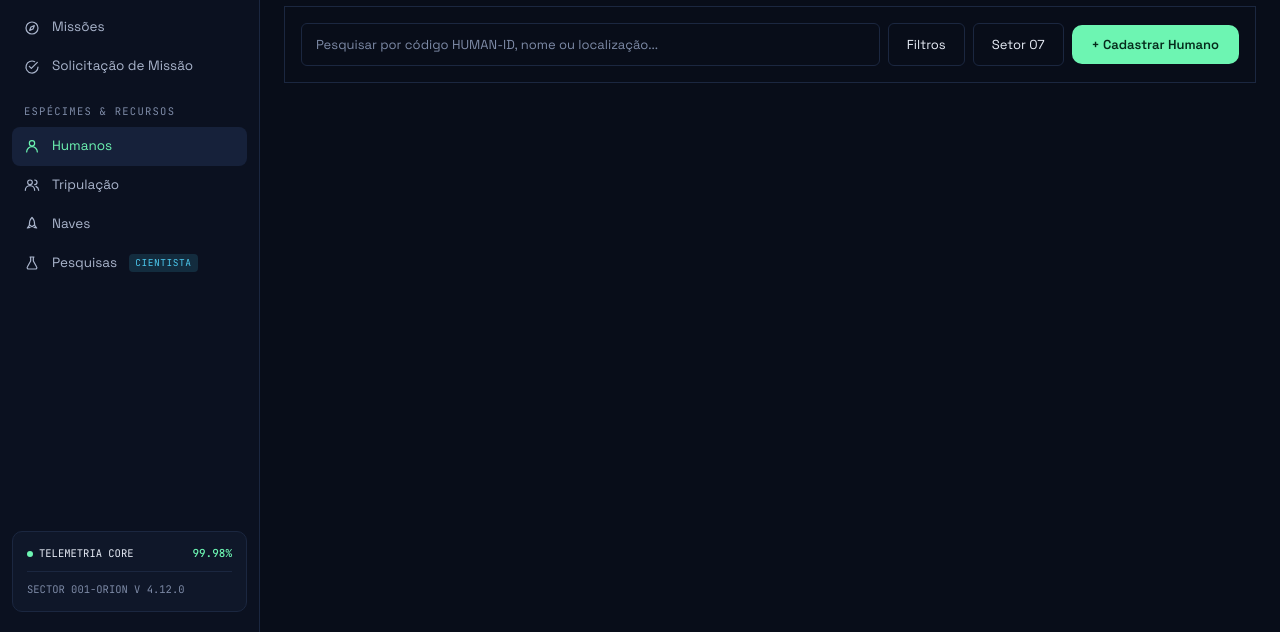
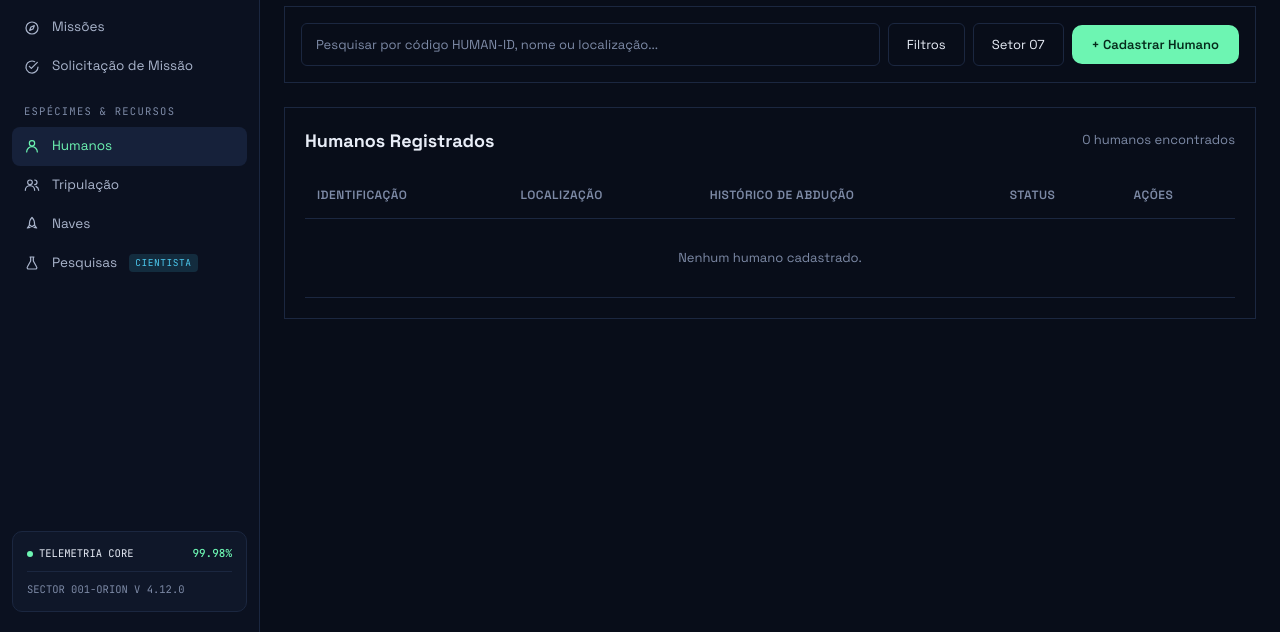
Before and after one commit to Fatec-sorocaba-2-semestre-eng-soft-II/aliens-project, a plain HTML site: page pages/gestao-humanos.html in a window 1280 px wide. Shown: the part 168-800 px from the top of the page. Drawn offline with Linux system fonts and the light colour scheme.

Commit message:
:sparkles: feat(html): adicionar tabela de humanos registrados

```diff
--- a/css/style.css
+++ b/css/style.css
@@ -850,3 +850,61 @@ h1 {
 .humanos-toolbar .btn-primary {
     white-space: nowrap;
 }
+
+/* Lista de humanos */
+.humanos-lista {
+    background: var(--panel);
+    border: 1px solid var(--border);
+    margin-top: 24px;
+    padding: 20px;
+}
+
+.lista-cabecalho {
+    display: flex;
+    align-items: center;
+    justify-content: space-between;
+    margin-bottom: 20px;
+}
+
+.lista-cabecalho h2 {
+    color: var(--text);
+    font-size: 18px;
+    margin: 0;
+}
+
+.lista-cabecalho span {
+    color: var(--muted);
+    font-size: 13px;
+}
+
+/* Tabela de humanos */
+.tabela-humanos {
+    width: 100%;
+    border-collapse: collapse;
+    text-align: left;
+}
+
+.tabela-humanos th,
+.tabela-humanos td {
+    padding: 14px 12px;
+    border-bottom: 1px solid var(--border);
+}
+
+.tabela-humanos th {
+    color: var(--muted);
+    font-size: 12px;
+    font-weight: 600;
+    text-transform: uppercase;
+    letter-spacing: 0.5px;
+}
+
+.tabela-humanos td {
+    color: var(--text);
+    font-size: 13px;
+}
+
+.tabela-humanos tbody td[colspan="5"] {
+    text-align: center;
+    padding: 30px 12px;
+    color: var(--muted);
+}
--- a/pages/gestao-humanos.html
+++ b/pages/gestao-humanos.html
@@ -129,6 +129,30 @@
                     <button class="btn-primary">+ Cadastrar Humano</button>
 
                 </section>
+                <section class="humanos-lista">
+                    <div class="lista-cabecalho">
+                        <h2>Humanos Registrados</h2>
+                        <span>0 humanos encontrados</span>
+                    </div>
+
+                    <table class="tabela-humanos">
+                        <thead>
+                            <tr>
+                                <th>Identificação</th>
+                                <th>Localização</th>
+                                <th>Histórico de Abdução</th>
+                                <th>Status</th>
+                                <th>Ações</th>
+                            </tr>
+                        </thead>
+
+                        <tbody>
+                            <tr>
+                                <td colspan="5">Nenhum humano cadastrado.</td>
+                            </tr>
+                        </tbody>
+                    </table>
+                </section>
             </main>
         </div>
     </div>
```
